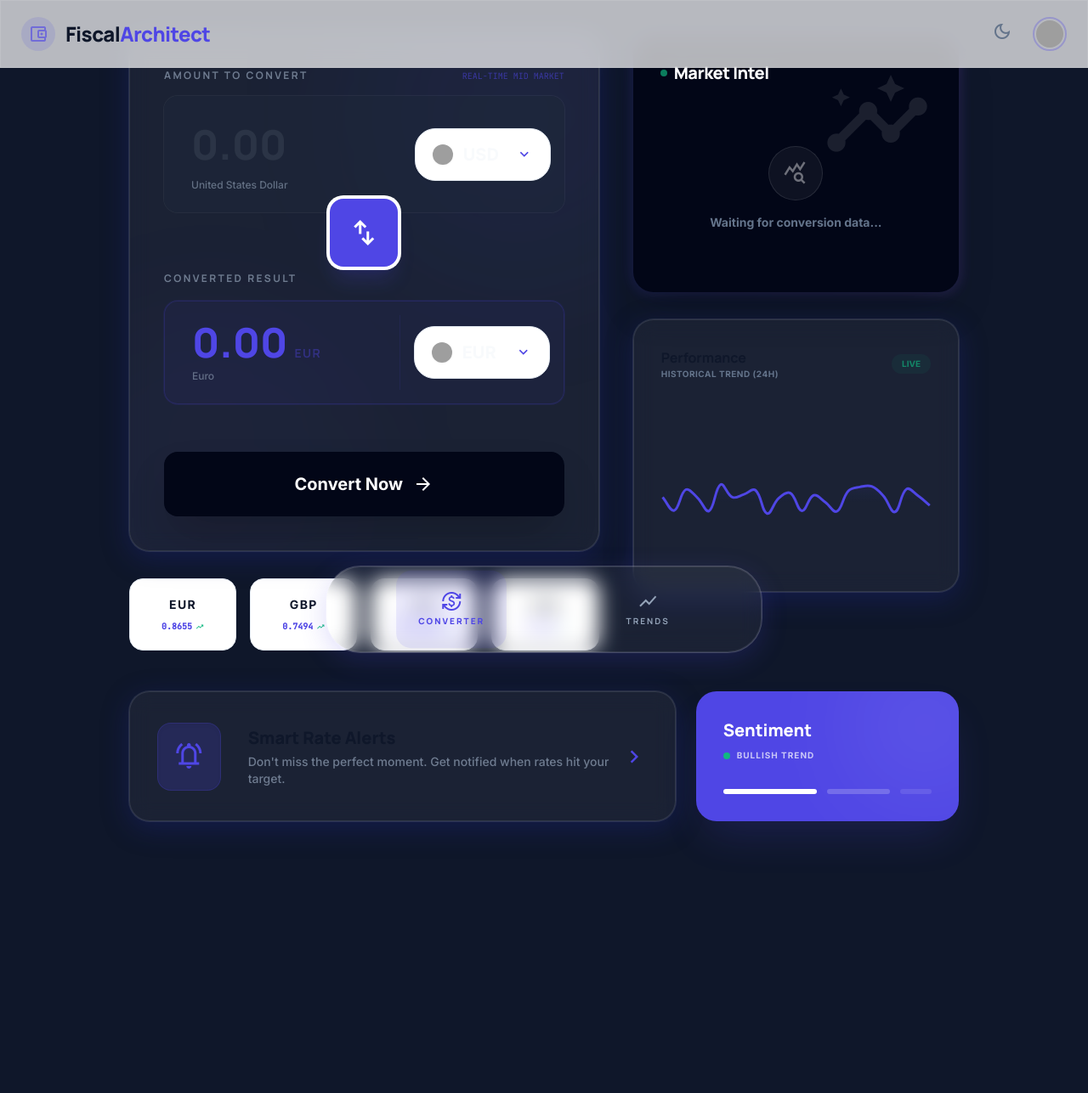
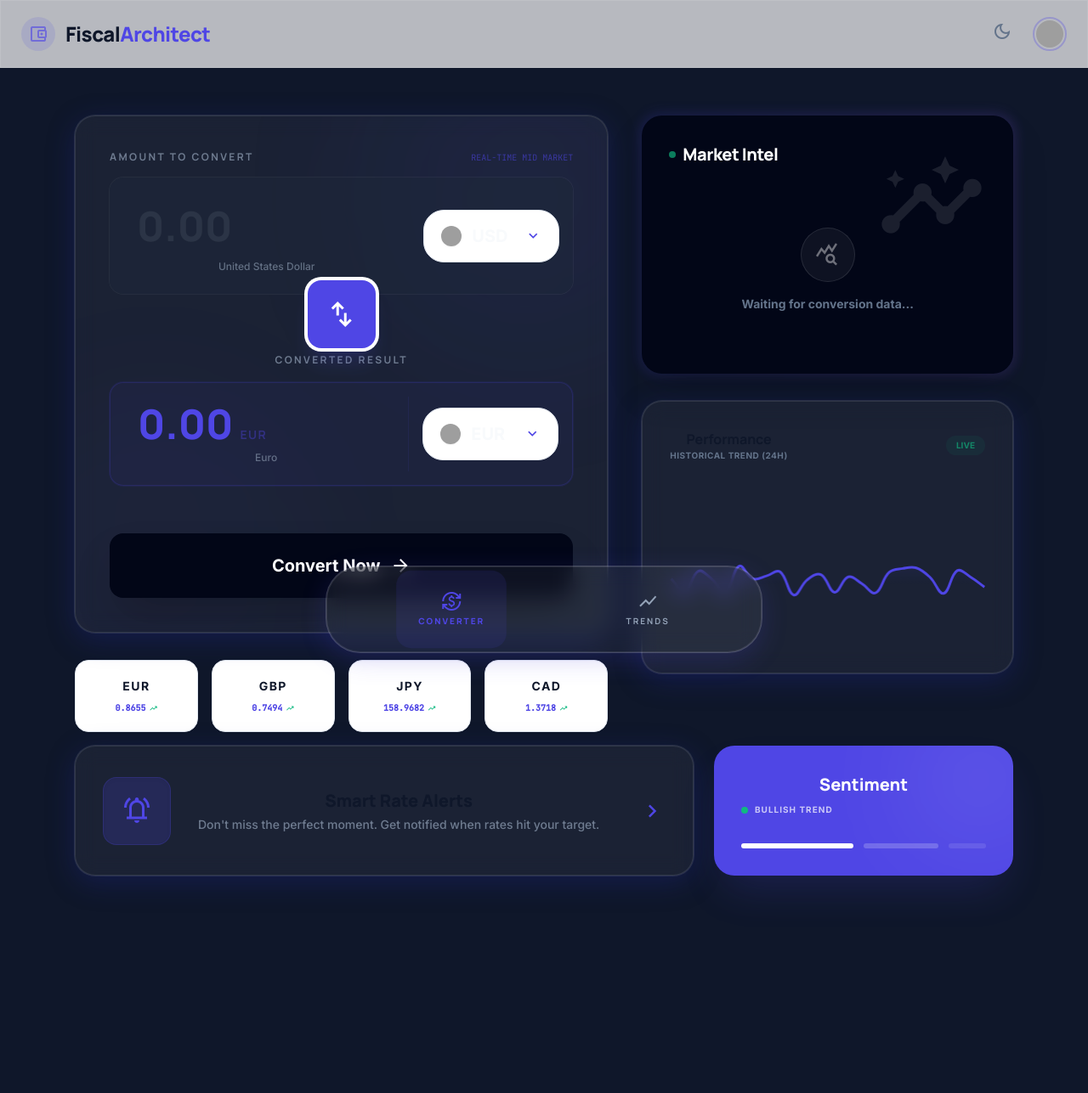
Before and after one commit to sara12359/Exchange-website, a Django app: page / in a window 1280 px wide. Shown: the whole page at 85% size. Before the commit the page ends 990 px from the top, so only its background shows below. Run offline with Django 5.2, Linux system fonts and the light colour scheme; data comes from the database, SQL or seed files in the repository; some libraries are stand-ins or nearby versions; grey boxes are pictures that could not be loaded.

Commit message:
ui improvment

```diff
--- a/templates/converter/index.html
+++ b/templates/converter/index.html
@@ -118,7 +118,9 @@
 </div>
 </div>
 </header>
-<main class="max-w-5xl mx-auto px-6 pt-10 space-y-12">
+<main class="max-w-6xl mx-auto px-4 md:px-6 pt-24 space-y-12 mb-20">
+    <!-- Hero Section -->
+    <section class="text-center space-y-4 pt-10">
 
 {% if error %}
     <div class="bg-error-container text-on-error-container p-4 rounded-xl flex items-center gap-3">
@@ -406,6 +408,6 @@
 </a>
 </nav>
 
-<script src="{% static 'js/main.js' %}"></script>
+<script src="{% static 'js/main.js' %}?v={% now 'U' %}"></script>
 </body>
 </html>
--- a/templates/converter/trend.html
+++ b/templates/converter/trend.html
@@ -347,6 +347,6 @@
         });
     });
 </script>
-<script src="{% static 'js/main.js' %}"></script>
+<script src="{% static 'js/main.js' %}?v={% now 'U' %}"></script>
 </body>
 </html>
```
